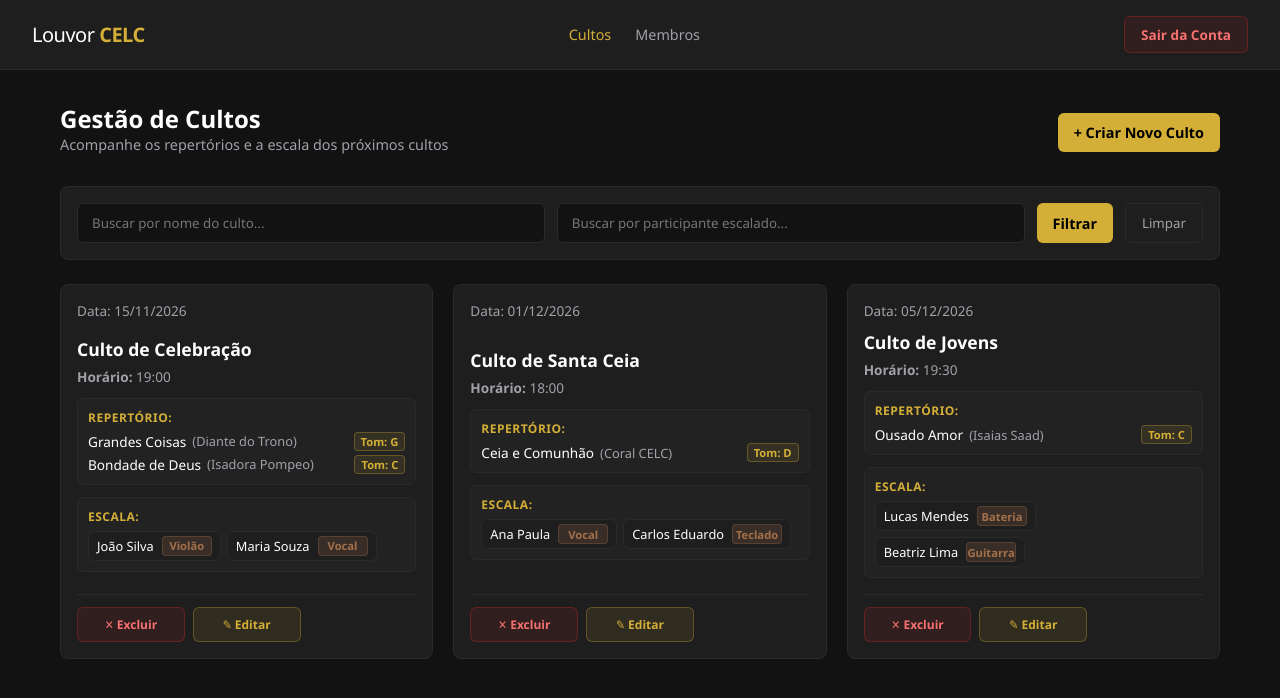
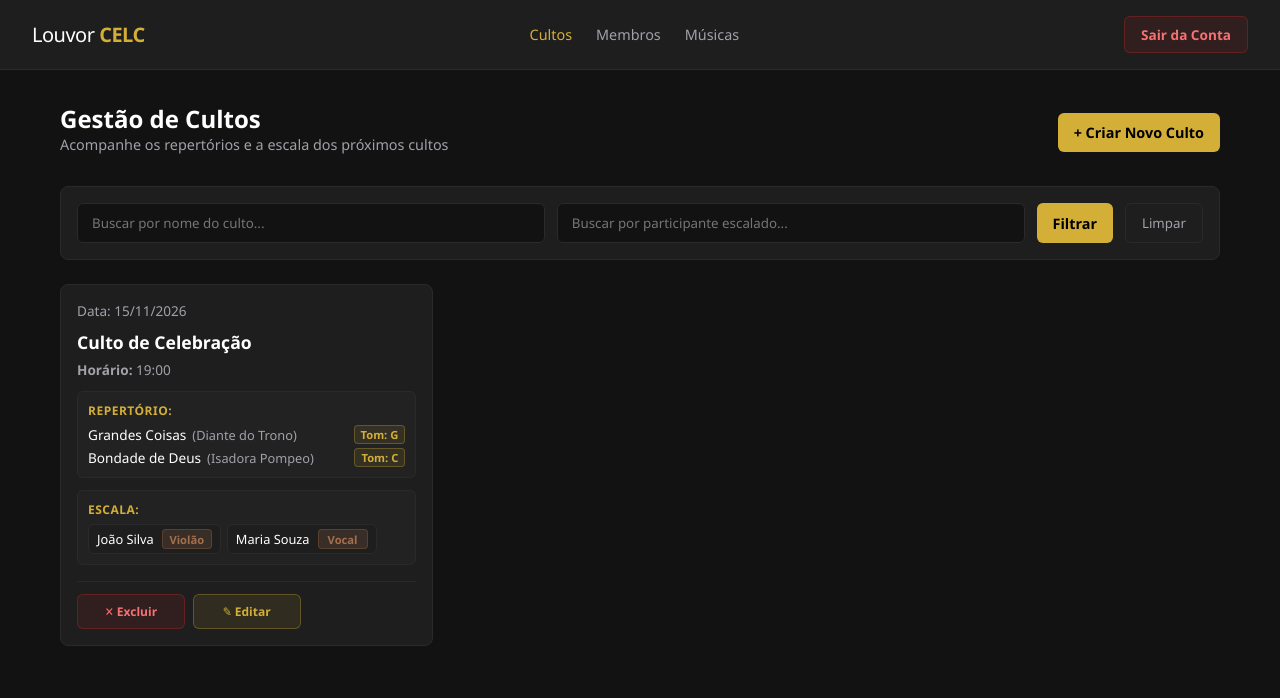
Before and after one commit to oeduardohaag/louvor-celc, a PHP site: page / in a window 1280 px wide. Shown: the top 698 px of the page. Run offline with PHP 8.4, Linux system fonts and the light colour scheme; tables that the repository leaves empty or names only in its code hold one stand-in row (values such as "Sample post").

Commit message:
Commit final da aula | 18/11

```diff
--- a/cultos/excluir_culto.php
+++ b/cultos/excluir_culto.php
@@ -4,9 +4,9 @@ include "config/conexao.php";
 $id = $_GET['id'];
 
 $sql  = "DELETE FROM cultos WHERE id = ?";
-$stmt = $conn->prepare($sql);
+$stmt = $pdo->prepare($sql);
 $stmt->execute([$id]);
 
-header("Location: index.php");
+header("Location: ../index.php");
 exit;
 ?>
--- a/index.php
+++ b/index.php
@@ -1,10 +1,15 @@
 <?php
 // require "verificar_login.php";
+include "config/conexao.php";
 
+// Fazer a query englobando todas an infos requeridas para um culto
+$sql    = "SELECT * FROM cultos ORDER BY id DESC";
+$cultos = $pdo->query($sql)->fetchAll(PDO::FETCH_ASSOC);
 
 ?>
 <!DOCTYPE html>
 <html lang="pt-BR">
+
 <head>
     <meta charset="UTF-8">
     <meta name="viewport" content="width=device-width, initial-scale=1.0">
@@ -16,6 +21,7 @@
     <link rel="stylesheet" href="css/membros.css">
     <script src="js/cultos.js" defer></script>
 </head>
+
 <body>
 
     <nav class="navbar">
@@ -25,6 +31,7 @@
         <div class="nav-links">
             <a href="index.php" class="active">Cultos</a>
             <a href="membros.php">Membros</a>
+            <a href="musicas.php">Músicas</a>
         </div>
         <div class="nav-actions">
             <a href="logout.php" class="btn btn-danger-outline">Sair da Conta</a>
@@ -103,105 +110,6 @@
                     <a href="cultos/editar_culto.php?id=1" class="btn-card-action btn-editar" onclick="event.stopPropagation();" title="Editar Culto">✎ Editar</a>
                 </div>
             </div>
-
-            <!-- Card 2 -->
-            <div class="culto-card"
-                 data-culto-id="2"
-                 data-nome="Culto de Santa Ceia"
-                 data-data="01/12/2026"
-                 data-hora="18:00"
-                 data-escala="Ana Paula (Vocal), Carlos Eduardo (Teclado)"
-                 data-repertorio='[{"nome":"Ceia e Comunhão","versao":"Coral CELC","tom":"D","foto":""}]'>
-
-                <div class="culto-card-header">
-                    <span class="culto-data">Data: 01/12/2026</span>
-                </div>
-
-                <div class="culto-card-body">
-                    <h3>Culto de Santa Ceia</h3>
-                    <p class="culto-horario"><strong>Horário:</strong> 18:00</p>
-
-                    <div class="culto-secao-info">
-                        <span class="culto-secao-titulo">Repertório:</span>
-                        <ul class="culto-musicas-lista">
-                            <li>
-                                <span class="musica-nome">Ceia e Comunhão</span>
-                                <span class="musica-versao">(Coral CELC)</span>
-                                <span class="badge-tom">Tom: D</span>
-                            </li>
-                        </ul>
-                    </div>
-
-                    <div class="culto-secao-info espaco-topo">
-                        <span class="culto-secao-titulo">Escala:</span>
-                        <div class="culto-membros-lista">
-                            <div class="membro-tag-escala">
-                                <span class="membro-nome">Ana Paula</span>
-                                <span class="badge-instrumento">Vocal</span>
-                            </div>
-                            <div class="membro-tag-escala">
-                                <span class="membro-nome">Carlos Eduardo</span>
-                                <span class="badge-instrumento">Teclado</span>
-                            </div>
-                        </div>
-                    </div>
-                </div>
-
-                <div class="culto-card-actions">
-                    <a href="cultos/excluir_culto.php?id=2" class="btn-card-action btn-excluir" onclick="event.stopPropagation(); return confirm('Deseja realmente excluir este culto?');" title="Excluir Culto">✕ Excluir</a>
-                    <a href="cultos/editar_culto.php?id=2" class="btn-card-action btn-editar" onclick="event.stopPropagation();" title="Editar Culto">✎ Editar</a>
-                </div>
-            </div>
-
-            <!-- Card 3 -->
-            <div class="culto-card"
-                 data-culto-id="3"
-                 data-nome="Culto de Jovens"
-                 data-data="05/12/2026"
-                 data-hora="19:30"
-                 data-escala="Lucas Mendes (Bateria), Beatriz Lima (Guitarra)"
-                 data-repertorio='[{"nome":"Ousado Amor","versao":"Isaias Saad","tom":"C","foto":""}]'>
-
-                <div class="culto-card-header">
-                    <span class="culto-data">Data: 05/12/2026</span>
-                </div>
-
-                <div class="culto-card-body">
-                    <h3>Culto de Jovens</h3>
-                    <p class="culto-horario"><strong>Horário:</strong> 19:30</p>
-
-                    <div class="culto-secao-info">
-                        <span class="culto-secao-titulo">Repertório:</span>
-                        <ul class="culto-musicas-lista">
-                            <li>
-                                <span class="musica-nome">Ousado Amor</span>
-                                <span class="musica-versao">(Isaias Saad)</span>
-                                <span class="badge-tom">Tom: C</span>
-                            </li>
-                        </ul>
-                    </div>
-
-                    <div class="culto-secao-info espaco-topo">
-                        <span class="culto-secao-titulo">Escala:</span>
-                        <div class="culto-membros-lista">
-                            <div class="membro-tag-escala">
-                                <span class="membro-nome">Lucas Mendes</span>
-                                <span class="badge-instrumento">Bateria</span>
-                            </div>
-                            <div class="membro-tag-escala">
-                                <span class="membro-nome">Beatriz Lima</span>
-                                <span class="badge-instrumento">Guitarra</span>
-                            </div>
-                        </div>
-                    </div>
-                </div>
-
-                <div class="culto-card-actions">
-                    <a href="cultos/excluir_culto.php?id=3" class="btn-card-action btn-excluir" onclick="event.stopPropagation(); return confirm('Deseja realmente excluir este culto?');" title="Excluir Culto">✕ Excluir</a>
-                    <a href="cultos/editar_culto.php?id=3" class="btn-card-action btn-editar" onclick="event.stopPropagation();" title="Editar Culto">✎ Editar</a>
-                </div>
-            </div>
-
         </div>
     </main>
 
--- a/membros.php
+++ b/membros.php
@@ -1,4 +1,5 @@
 <?php
+// require "verificar_login.php";
 include "config/conexao.php";
 
 $sql = "SELECT * FROM membros ORDER BY id DESC";
@@ -27,6 +28,7 @@ $msg = $_GET['msg'] ?? '';
         <div class="nav-links">
             <a href="index.php">Cultos</a>
             <a href="membros.php" class="active">Membros</a>
+            <a href="musicas.php">Músicas</a>
         </div>
         <div class="nav-actions">
             <a href="login.php" class="btn btn-danger-outline">Sair da Conta</a>
--- /dev/null
+++ b/musicas/atualizar_musica.php
@@ -0,0 +1,4 @@
+<?php
+// require "verificar_login.php";
+
+?>
```
Also changed, not shown: membros/novo_membro.php (+10 -5 lines), musicas.php (added, +91 -0 lines), musicas/editar_musica.php (added, +74 -0 lines), musicas/excluir_musica.php (added, +12 -0 lines), musicas/nova_musica.php (added, +81 -0 lines), musicas/salvar_musica.php (added, +15 -0 lines), cultos/salvar_culto.php (added). Lines whose indentation alone changed are shown as unchanged.
